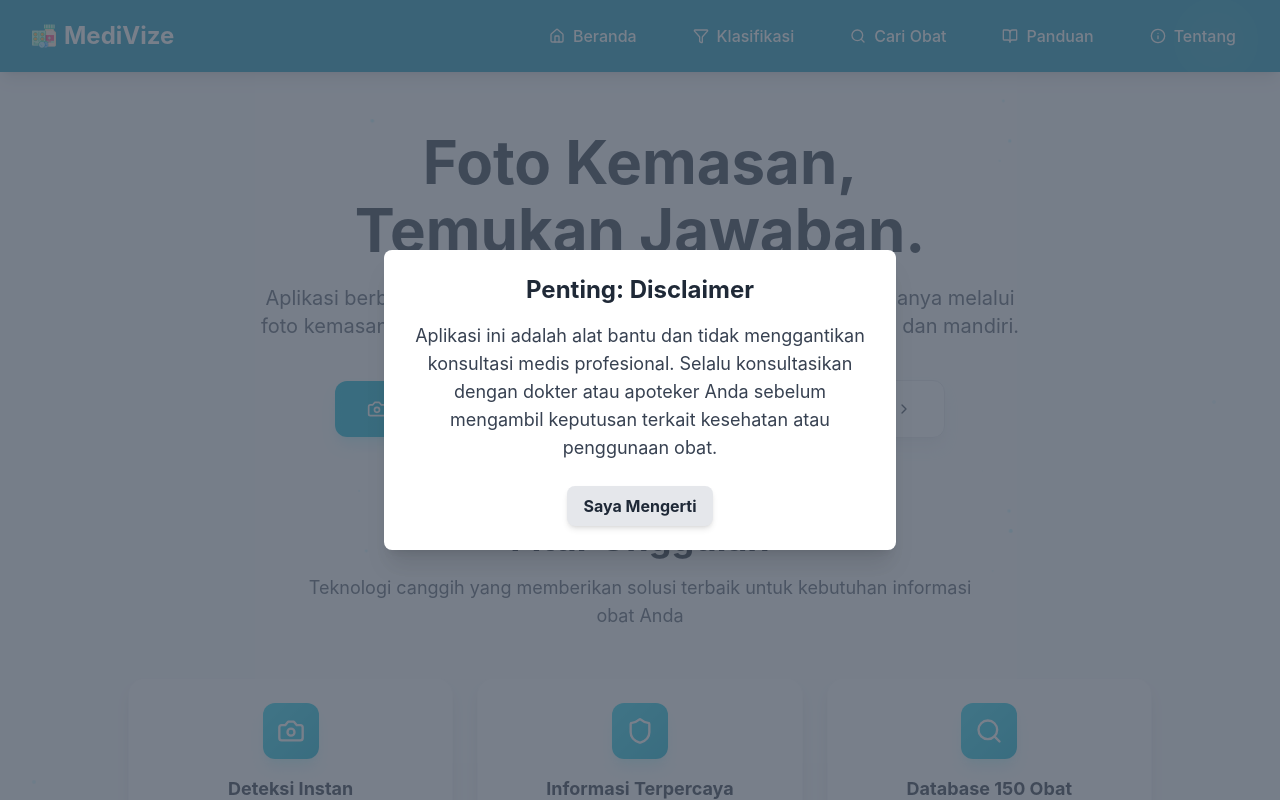
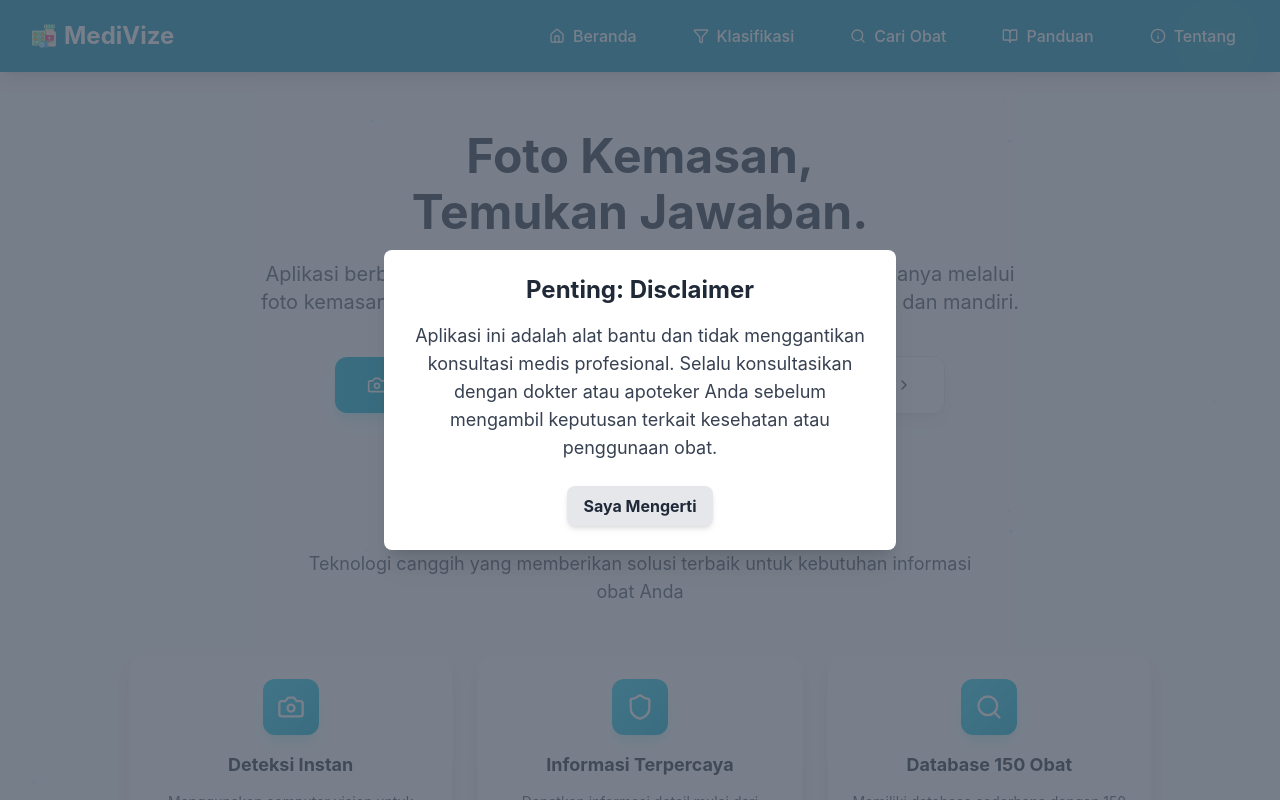
Before and after one commit to federika2809/MediVize, a React app in the folder frontend/: page / in a window 1280 px wide. Shown: the top 800 px of the page. Built offline with nearby package versions, Linux system fonts and the light colour scheme.

Commit message:
update frontend

```diff
--- a/frontend/src/pages/HomePage.jsx
+++ b/frontend/src/pages/HomePage.jsx
@@ -130,7 +130,8 @@
         {/* Hero Section */}
         <section className="text-center mb-20">
           <div className="max-w-5xl mx-auto">
-            <h1 className="text-4xl sm:text-5xl lg:text-6xl font-bold mb-6 leading-tight mt-[-20px]">
+            <h1 className="text-3xl sm:text-4xl lg:text-5xl font-bold mb-6 leading-tight mt-[-20px]
+">
               <span className="block text-gray-800 mb-2">Foto Kemasan,</span>
               <span className="block text-gray-800 mb-2">Temukan Jawaban.</span>
               <span className="block bg-gradient-to-r from-cyan-600 to-cyan-500 bg-clip-text text-transparent mb-2"></span>
```
